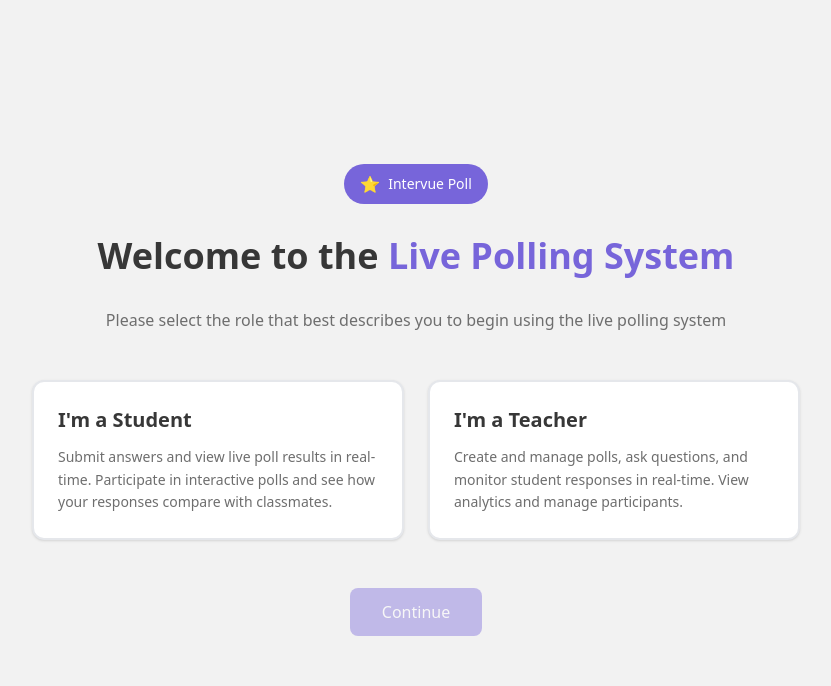
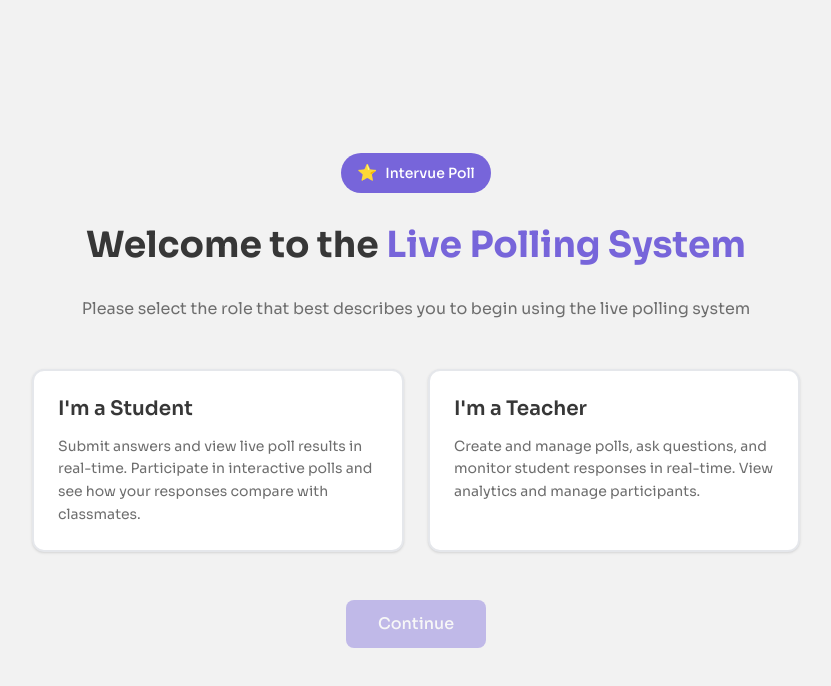
Before and after one commit to shivamy009/intervue, a React (Vite) app in the folder frontend/: page / in a window 1280 px wide. Shown: the top 686 px of the page, without its empty margins (224-1055 px from the left). Built offline with nearby package versions, Linux system fonts and the light colour scheme; no server answers.

Commit message:
Update index.html and index.css: Add font preconnect links and set default font family to 'Sora'

```diff
--- a/frontend/index.html
+++ b/frontend/index.html
@@ -4,6 +4,9 @@
     <meta charset="UTF-8" />
     <link rel="icon" type="image/svg+xml" href="/vite.svg" />
     <meta name="viewport" content="width=device-width, initial-scale=1.0" />
+    <link rel="preconnect" href="https://fonts.googleapis.com">
+    <link rel="preconnect" href="https://fonts.gstatic.com" crossorigin>
+    <link href="https://fonts.googleapis.com/css2?family=Sora:wght@300;400;500;600;700&display=swap" rel="stylesheet">
     <title>intervue.io</title>
   </head>
   <body>
--- a/frontend/src/index.css
+++ b/frontend/src/index.css
@@ -1 +1,5 @@
 @import "tailwindcss";
+
+* {
+  font-family: 'Sora', sans-serif;
+}
```
